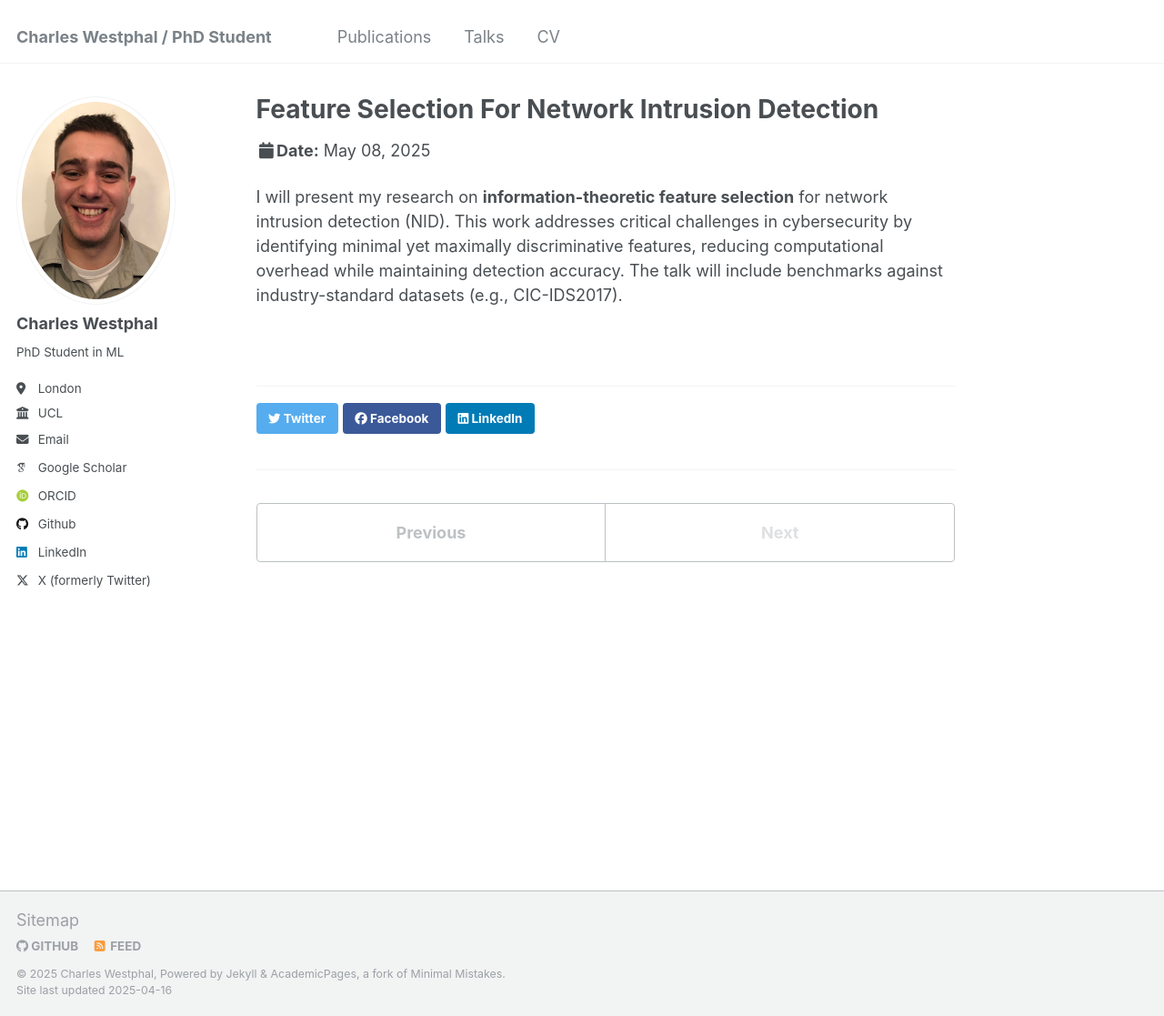
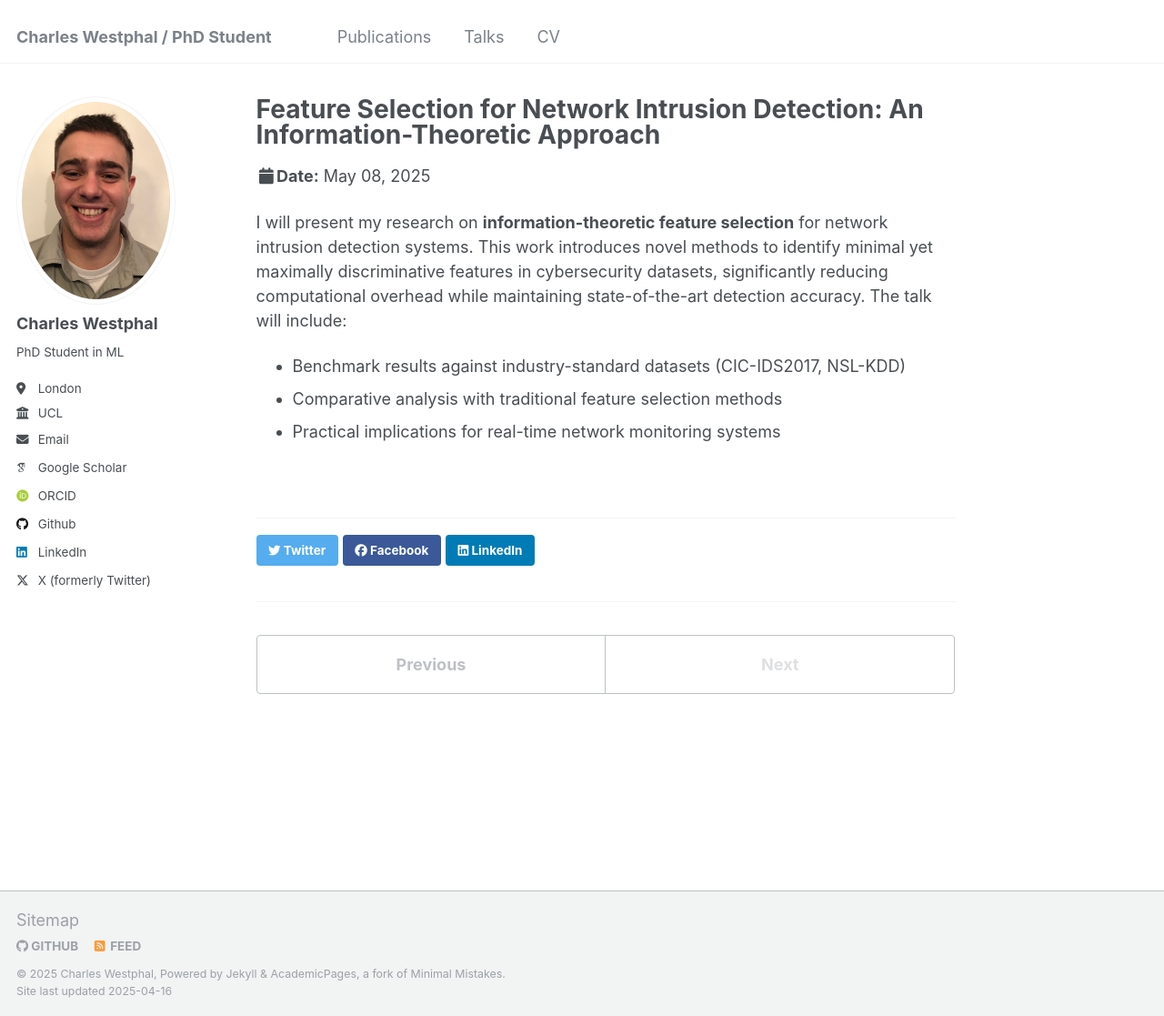
Before and after one commit to c-s-westphal/c-s-westphal.github.io, a Jekyll site: the page built from _talks/2014-02-01-talk-2.md, in a window 1280 px wide and 1117 px high. Shown: the whole window at 91% size. Built offline with Jekyll 4.4.1, drawn with Linux system fonts in a browser that asks for light colours; some web fonts are replaced.

Commit message:
Update 2014-02-01-talk-2.md

```diff
--- a/_talks/2014-02-01-talk-2.md
+++ b/_talks/2014-02-01-talk-2.md
@@ -1,10 +1,14 @@
 ---
-title: "Feature Selection For Network Intrusion Detection"
+title: "Feature Selection for Network Intrusion Detection: An Information-Theoretic Approach"
 collection: talks
 type: "Talk"
-date: 2025-05-08  # ISO format (YYYY-MM-DD)
+date: 2025-05-08
 location: "Toronto, Canada"
-venue: "Conference Name Here"  # Add this line if missing
+venue: "KDD 2025"
 ---
 
-I will present my research on **information-theoretic feature selection** for network intrusion detection (NID). This work addresses critical challenges in cybersecurity by identifying minimal yet maximally discriminative features, reducing computational overhead while maintaining detection accuracy. The talk will include benchmarks against industry-standard datasets (e.g., CIC-IDS2017).
+I will present my research on **information-theoretic feature selection** for network intrusion detection systems. This work introduces novel methods to identify minimal yet maximally discriminative features in cybersecurity datasets, significantly reducing computational overhead while maintaining state-of-the-art detection accuracy. The talk will include:
+
+- Benchmark results against industry-standard datasets (CIC-IDS2017, NSL-KDD)
+- Comparative analysis with traditional feature selection methods
+- Practical implications for real-time network monitoring systems
```
